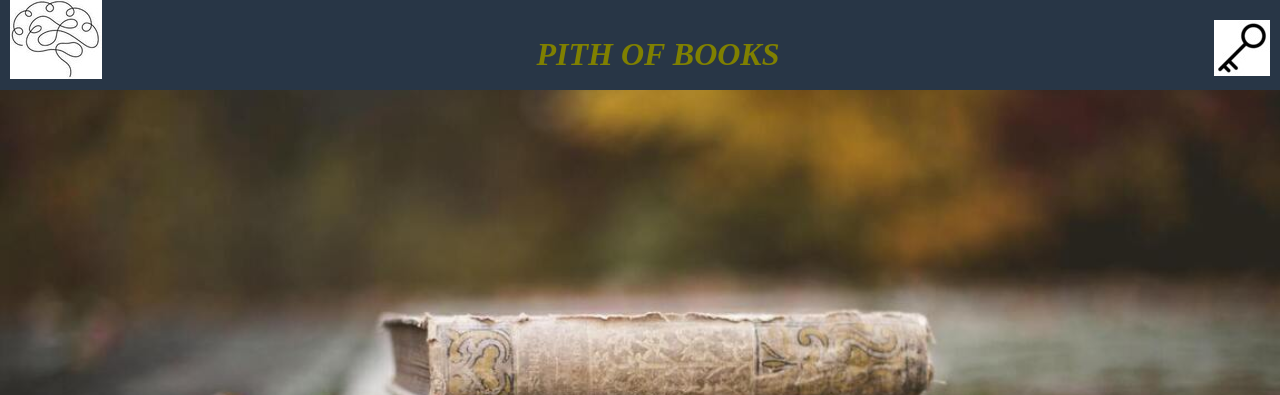
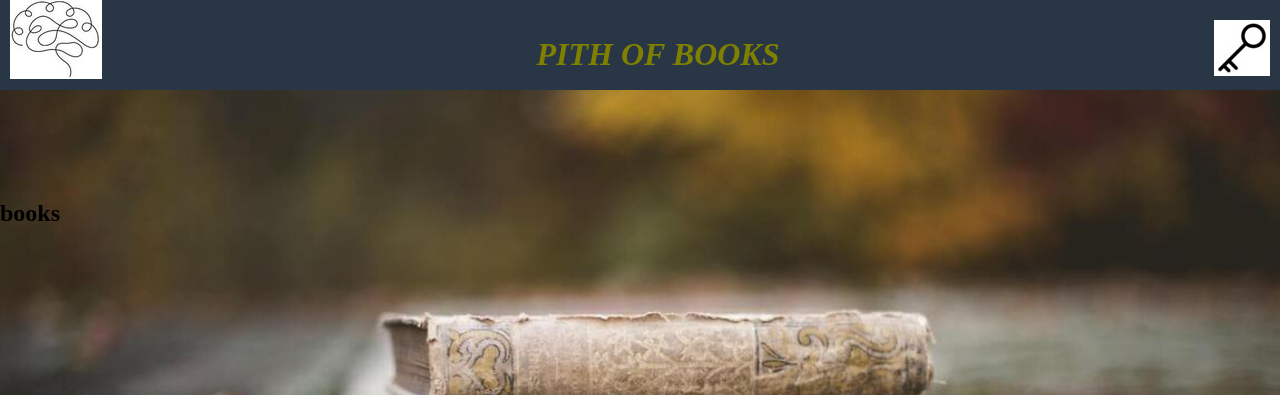
Before and after one commit to librojava/pith_of_books, a Jekyll site: the page built from science_books.html, in a window 1280 px wide. Shown: the top 395 px of the page. Built offline with Jekyll 4.4.1, drawn with Linux system fonts in a browser that asks for light colours.

Commit message:
Update science_books.html

```diff
--- a/science_books.html
+++ b/science_books.html
@@ -2,10 +2,14 @@
  layout: default
 ---
 
+<div class = "articles">
   {% for article in site.categories.latest %}
+  <div class = "article-node">
+    <a href = "{{site.baseurl}}{{article.url}}">
+      <img src= "{{site.baseurl}}{{article.img}}">
+    </a>
+  </div>
+  {% endfor %}
 
-
-    <img src = "{{site.baseurl}}{{article.img}}">
-
-
-  {% endfor %}
+</div>
+<h2>books</h2>
```
